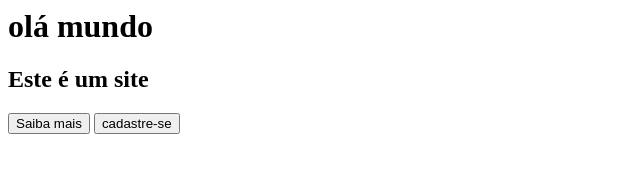
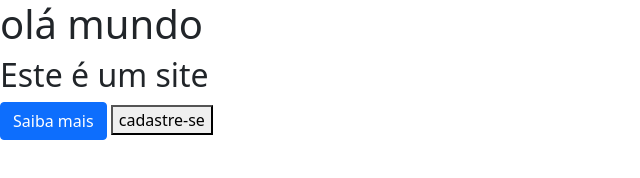
Before and after one commit to daymlima/daymlima.github.io, a plain HTML site: page index.html in a window 1280 px wide. Shown: the whole page, without its empty margins (0-640 px from the left). Drawn offline with nearby package versions, Linux system fonts and the light colour scheme.

Commit message:
adiciona o bootstrap

```diff
--- a/index.html
+++ b/index.html
@@ -1,8 +1,11 @@
+<!-- CSS only -->
+<link href="https://cdn.jsdelivr.net/npm/bootstrap@5.1.3/dist/css/bootstrap.min.css" rel="stylesheet" integrity="sha384-1BmE4kWBq78iYhFldvKuhfTAU6auU8tT94WrHftjDbrCEXSU1oBoqyl2QvZ6jIW3" crossorigin="anonymous">
+
 <h1>olá mundo</h1>
 <h2> Este é um site</h2>
-<button>
+<button class="btn btn-primary">
   Saiba mais
   </button>
-<button>
+<button >
   cadastre-se
   </button>
```
Also changed, not shown: login.html (added, +1 -0 lines).
